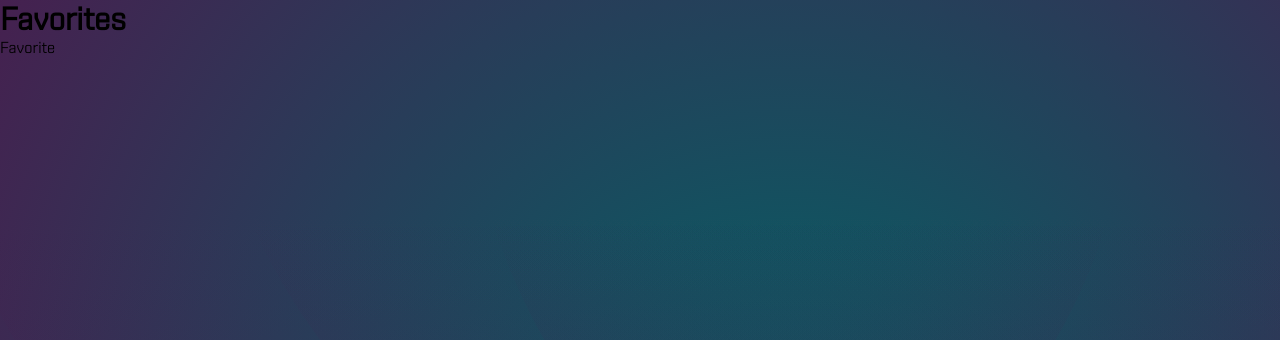
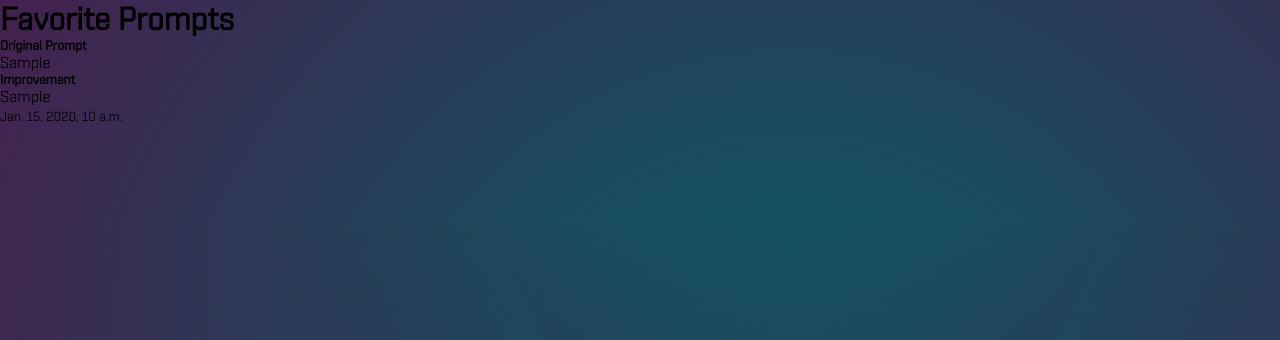
Before and after one commit to Addair89/XENA, a Django app: page /favorites/ in a window 1280 px wide. Shown: the part 80-420 px from the top of the page. Run offline with Django 5.2, Linux system fonts and the light colour scheme; a user stored in the database is signed in; tables that the repository leaves empty hold one stand-in row (values such as "Sample post").

Commit message:
fix favorite prompts functionality

```diff
--- a/main_app/models.py
+++ b/main_app/models.py
@@ -12,6 +12,8 @@ class PromptImprovement(models.Model):
     improvement = models.TextField()
     timestamp = models.DateTimeField(auto_now_add=True)
     user_prompt = models.ForeignKey(UserPrompt, on_delete=models.CASCADE, related_name='improvements')
+    def __str__(self):
+        return self.improvement
 
 class UserFavoriteImprovement(models.Model):
     user = models.ForeignKey(User, on_delete=models.CASCADE)
--- a/main_app/templates/prompts/favorites.html
+++ b/main_app/templates/prompts/favorites.html
@@ -1,9 +1,19 @@
 {% extends 'base.html' %} {% block content %}
+<h1>Favorite Prompts</h1>
 
-<h1>Favorites</h1>
-
-{% for favorite in favorites %}
-    <p>Favorite</p>
-{% endfor %}
-
-{% endblock %}
+{% if favorite_improvements %} {% for user_favorite in favorite_improvements %}
+{% for improvement in user_favorite %}
+<div class="card">
+  <div class="card-body">
+    <h5 class="card-title">Original Prompt</h5>
+    <p class="card-text">{{ improvement.user_prompt.prompt }}</p>
+    <h5 class="card-title">Improvement</h5>
+    <p class="card-text">{{ improvement.improvement }}</p>
+    <p class="card-text">
+      <small class="text-muted">{{ improvement.timestamp }}</small>
+    </p>
+  </div>
+</div>
+{% endfor %} {% endfor %} {% else %}
+<p>You don't have any favorite prompts yet.</p>
+{% endif %} {% endblock %}
--- a/main_app/urls.py
+++ b/main_app/urls.py
@@ -8,6 +8,7 @@ urlpatterns =[
     path('prompt/', views.prompt, name='prompt'),
     path('favorites/', views.favorites_index, name='favorites_index'),
     path('accounts/signup/', views.signup, name='signup'),
+    path('add-to-favorites/<int:improvement_id>/', views.add_to_favorites, name='add-to-favorites'),
     path('openai/', views.openai_view, name='openai'),
     # path('prompt/<int:prompt_id>/favorite/', views.favorites_index, name='favorites_index')
 ]
--- a/main_app/views.py
+++ b/main_app/views.py
@@ -1,5 +1,5 @@
-from django.shortcuts import render, redirect
-from .models import Category, UserPrompt, UserFavoriteImprovement
+from django.shortcuts import get_object_or_404,render, redirect
+from .models import Category, UserPrompt, UserFavoriteImprovement, PromptImprovement
 from django.contrib.auth import login
 from django.contrib.auth.forms import UserCreationForm
 from .forms import OpenAIForm
@@ -42,12 +42,33 @@ def prompt(request):
     prompts = UserPrompt.objects.filter(user=request.user)
     return render(request, 'prompts/index.html', {'prompts': prompts})
 
+def add_to_favorites(request, improvement_id):
+    # Get the current user and the improvement instance
+    user = request.user
+    improvement = get_object_or_404(PromptImprovement, id=improvement_id)
+
+    # Get or create a UserFavoriteImprovement instance for the user
+    user_favorite, created = UserFavoriteImprovement.objects.get_or_create(user=user)
+
+    # Add the improvement to the user's favorites
+    user_favorite.improvements.add(improvement)
+    user_favorite.save()
+    favorites = UserFavoriteImprovement.objects.filter(user=request.user).prefetch_related('improvements')
+
+    # Flatten out the improvements into a list
+    favorite_improvements = [fav.improvements.all() for fav in favorites]
+    return render(request, 'prompts/favorites.html', {'favorite_improvements': favorite_improvements})
+
+
 def favorites_index(request):
     if request.user.is_authenticated:
-        favorites = UserFavoriteImprovement.objects.filter(user=request.user)
+        favorites = UserFavoriteImprovement.objects.filter(user=request.user).prefetch_related('improvements')
+
+    # Flatten out the improvements into a list
+        favorite_improvements = [fav.improvements.all() for fav in favorites]
     else:
         favorites = None
-    return render(request, 'prompts/favorites.html', {'favorites': favorites})
+    return render(request, 'prompts/favorites.html', {'favorite_improvements': favorite_improvements})
 
 def signup(request):
   error_message = ''
@@ -86,10 +107,12 @@ def category_detail(request, category_id):
     form = OpenAIForm(request.POST or None)
     response = None
     improved_response = None
+    user_prompt = None
+    prompt_improvement = None
     if request.method == 'POST':
         if form.is_valid():
             input_text = form.cleaned_data['input_text']
-            improvement = f'Please provide the best example prompt, no yapping: {input_text}'
+            improvement = f'Only respond with an improved prompt, no yapping: {input_text}'
             # Send input to OpenAI API and receive response
             API_KEY = os.getenv('API_KEY')
             client = OpenAI(api_key=API_KEY)
@@ -103,4 +126,17 @@ def category_detail(request, category_id):
                 prompt=input_text
             )
             user_prompt.save()
-    return render(request, 'categories/detail.html', {"category": category, "form": form, "response": response, "improved_response": improved_response})
+
+            prompt_improvement = PromptImprovement(
+                improvement=improved_response,
+                user_prompt=user_prompt
+            )
+            prompt_improvement.save()
+    return render(request, 'categories/detail.html',
+                  {"category": category,
+                   "form": form,
+                   "response": response,
+                   "improved_response": improved_response,
+                   "user_prompt": user_prompt,
+                   "prompt_improvement": prompt_improvement
+                   })
```
Also changed, not shown: main_app/templates/categories/detail.html (+10 -10 lines).
